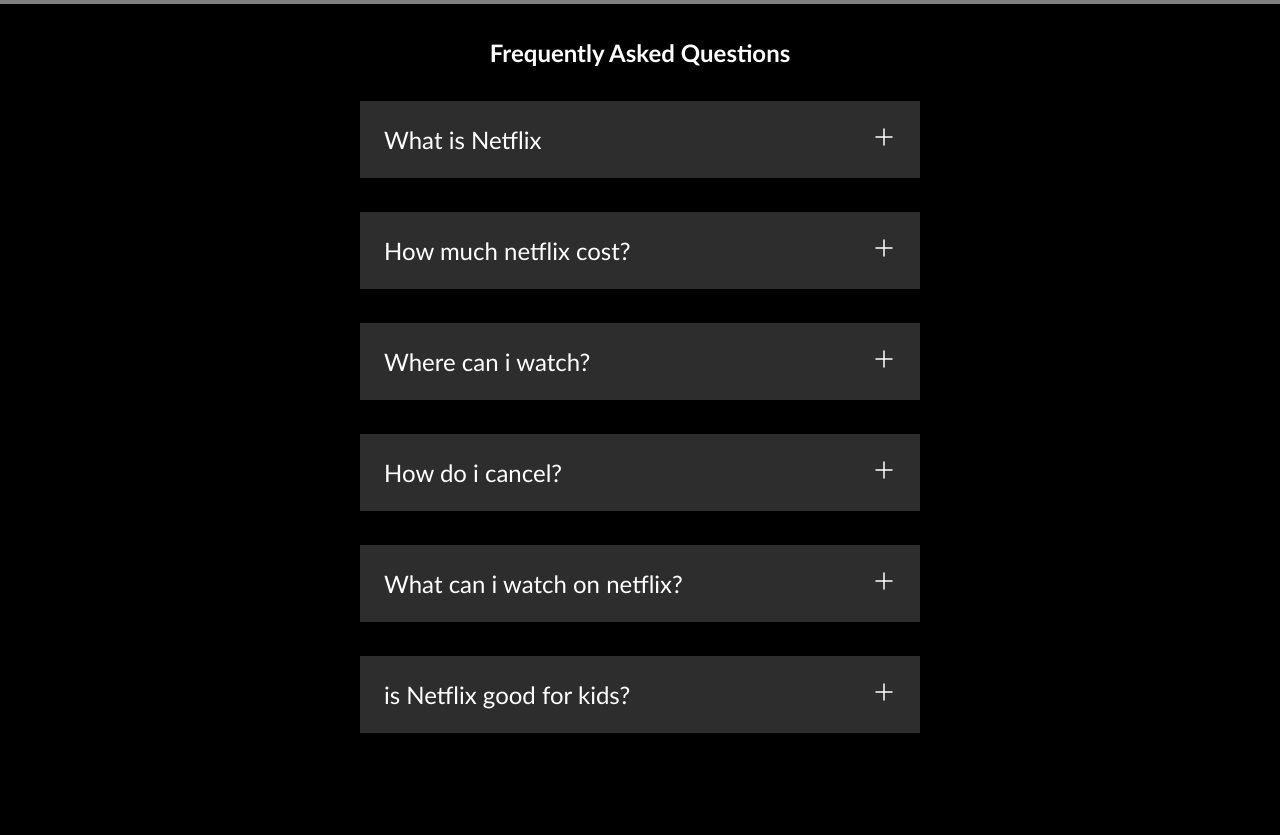
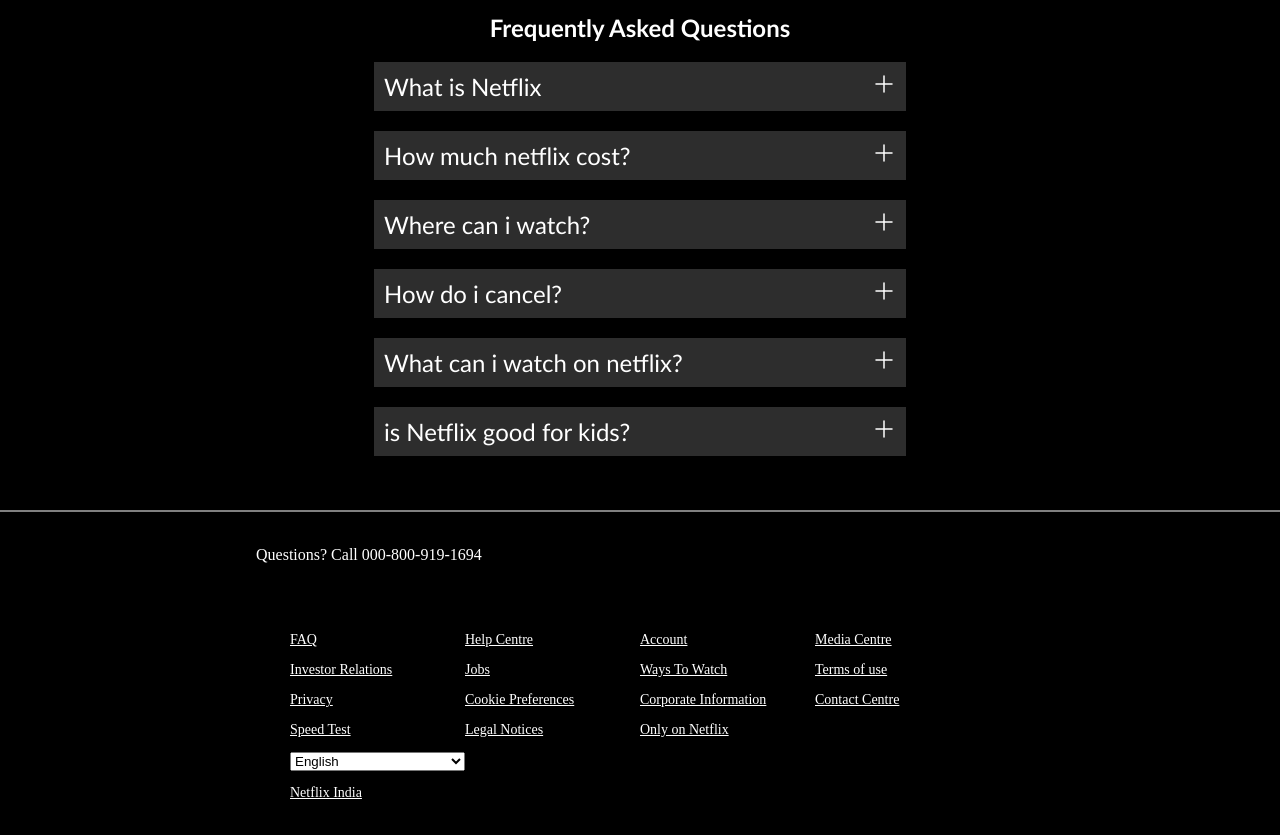
Before and after one commit to Tushar042896/Clone-Netflix, a plain HTML site: page index.html in a window 1280 px wide. Shown: the part 2591-3426 px from the top of the page. Before the commit the page ends 3392 px from the top, so only its background shows below. Drawn offline with Linux system fonts and the light colour scheme; a web font is replaced by a local one.

Commit message:
netflix clone

```diff
--- a/index.html
+++ b/index.html
@@ -155,6 +155,50 @@
             </svg>
         </div>
     </section>
+    <div class="seperation">
+
+    </div>
+    <footer>
+        <div class="questions">Questions? Call 000-800-919-1694</div>
+
+        <div class="footer">
+
+            <div class="footer-item">
+
+                <a href="">FAQ</a>
+                <a href="faq">Investor Relations</a>
+                <a href="faq">Privacy</a>
+                <a href="faq">Speed Test</a>
+
+                <select id="langauge">
+                    <option value="English">English</option>
+                    <option value="Hindi">Hindi</option>
+                </select>
+                <a href="">Netflix India</a>
+
+            </div>
+            <div class="footer-item">
+                <a href="faq">Help Centre</a>
+                <a href="faq">Jobs</a>
+                <a href="faq">Cookie Preferences</a>
+                <a href="faq">Legal Notices</a>
+
+            </div>
+            <div class="footer-item">
+                <a href="faq">Account</a>
+                <a href="faq">Ways To Watch</a>
+                <a href="faq">Corporate Information</a>
+                <a href="faq">Only on Netflix</a>
+
+            </div>
+            <div class="footer-item">
+                <a href="faq">Media Centre</a>
+                <a href="faq">Terms of use</a>
+                <a href="faq">Contact Centre</a>
+
+            </div>
+        </div>
+    </footer>
 
 </body>
 
--- a/style.css
+++ b/style.css
@@ -90,7 +90,7 @@ nav button {
 }
 
 .seperation{
-    height: 7px;
+    height: 2px;
     background-color: grey;
 
 
@@ -150,9 +150,9 @@ nav button {
 
 .secImg {
     position: relative;
-    width: 40vw; /* Adjust the width of the container */
-    height: auto; /* Allow the height to adjust based on the image */
-    max-height: 60vh; /* Set a maximum height to avoid the image becoming too large */
+    width: 40vw;
+    height: auto;
+    max-height: 60vh;
 }
 
 .secImg img {
@@ -200,12 +200,40 @@ nav button {
     font-size: 24px;
     display: flex;
     background-color: #2d2d2d;
-    padding: 24px;
+    padding: 10px;
     max-width: 40vw;
-    margin: 34px auto;
+    margin: 20px auto;
     justify-content: space-between;
     cursor: pointer;
     color: white;
 
 
 }
+footer{
+    color: white;
+    max-width: 60vw;
+    margin:auto;
+}
+.questions{
+    padding: 34px 0;
+}
+
+.footer{
+    display: grid;
+    grid-template-columns: 1fr 1fr 1fr 1fr;
+    color: white;
+    padding: 34px;
+
+
+
+}
+.footer a{
+    font-size: 14px;
+    color: white;
+}
+.footer-item{
+    display:flex;
+    flex-direction: column;
+    gap: 14px;
+
+}
```
